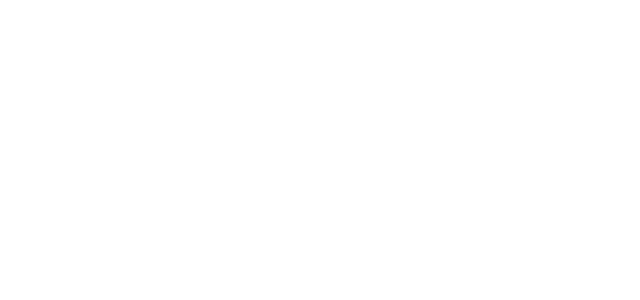
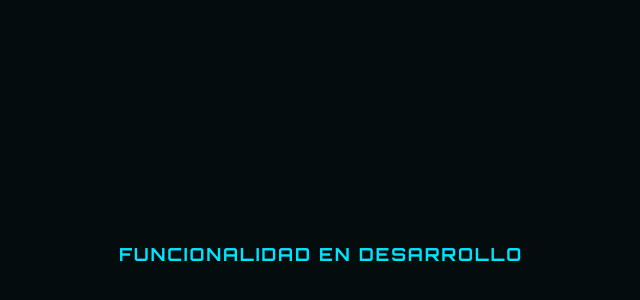
Before and after one commit to TiffanniTobon/survivor-experience-frontend, a React (Vite) app: page /classes in a window 1280 px wide. Shown: the part 146-446 px from the top of the page, without its empty margins (319-959 px from the left). Built offline with nearby package versions, Linux system fonts and the light colour scheme; sample sign-in values are in the browser's storage.

Commit message:
fix: import ClassesPage in App.jsx and add placeholder with dev message

```diff
--- a/src/App.jsx
+++ b/src/App.jsx
@@ -4,8 +4,8 @@
 import LoginPage from "@/pages/LoginPage";
 
 // Placeholders — los crearemos en próximos pasos
-const ClassesPage = () => <div className="text-white p-8">Clases (próximo)</div>;
-const AdminPage   = () => <div className="text-white p-8">Admin (próximo)</div>;
+import ClassesPage from "@/pages/ClassesPage";
+const AdminPage = () => <div className="text-white p-8">Admin (próximo)</div>;
 
 export default function App() {
   return (
--- /dev/null
+++ b/src/pages/ClassesPage.jsx
@@ -0,0 +1,15 @@
+export default function ClassesPage() {
+  return (
+    <div
+      className="min-h-screen flex items-center justify-center"
+      style={{ background: "#040d0d" }}
+    >
+      <p
+        className="text-lg font-bold tracking-widest uppercase"
+        style={{ color: "#00e5ff", fontFamily: "'Orbitron', sans-serif" }}
+      >
+        Funcionalidad en desarrollo
+      </p>
+    </div>
+  );
+}
--- a/src/pages/LoginPage.jsx
+++ b/src/pages/LoginPage.jsx
@@ -53,7 +53,11 @@
           form.password,
         );
         login(token, user);
-        navigate(user.role === "admin" ? "/admin" : "/classes");
+        setToast({ message: `¡Bienvenido, ${user.name}!`, type: "success" });
+        setTimeout(() => {
+          setToast(null);
+          navigate(user.role === "admin" ? "/admin" : "/classes");
+        }, 1500);
       }
     } catch (err) {
       setError(
```
